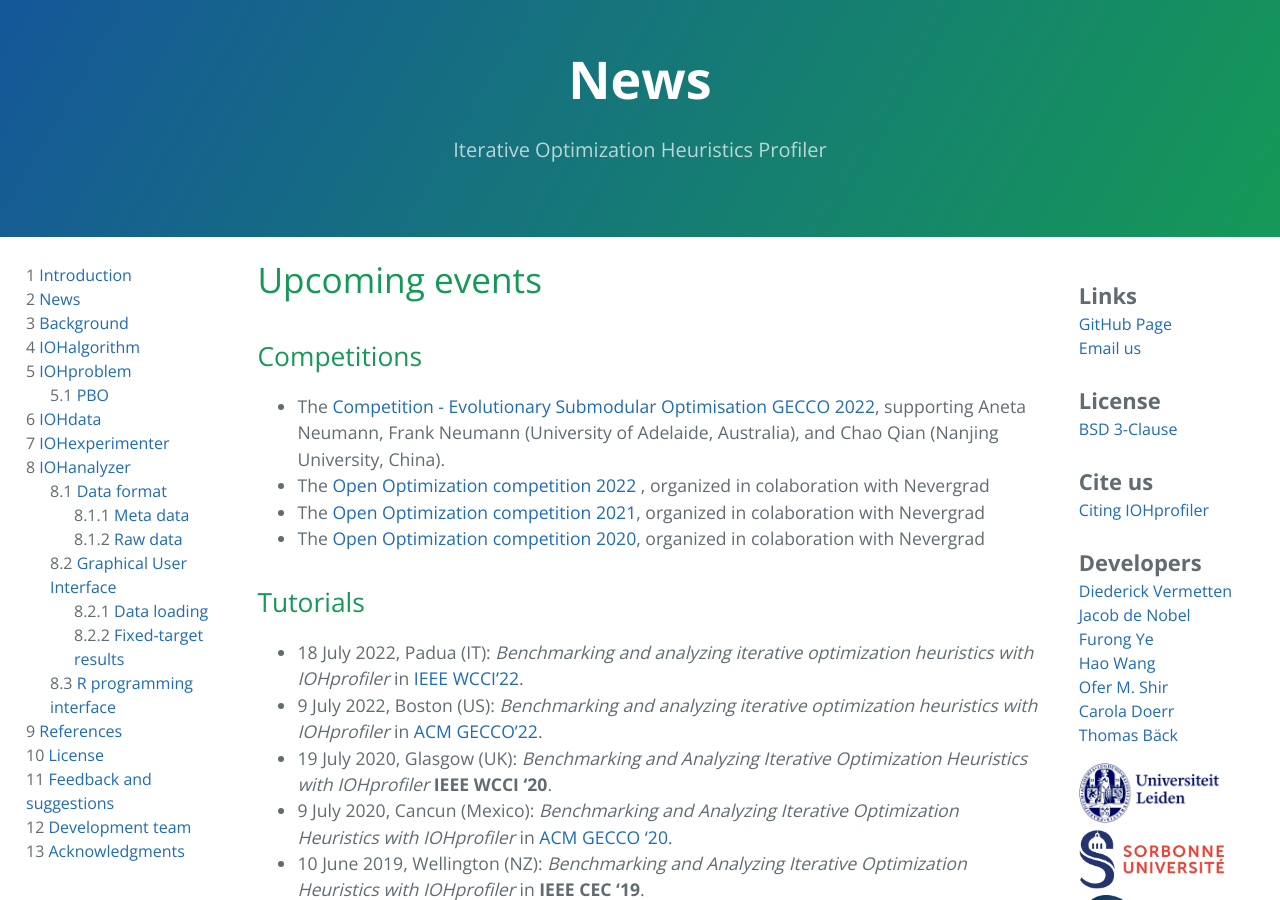
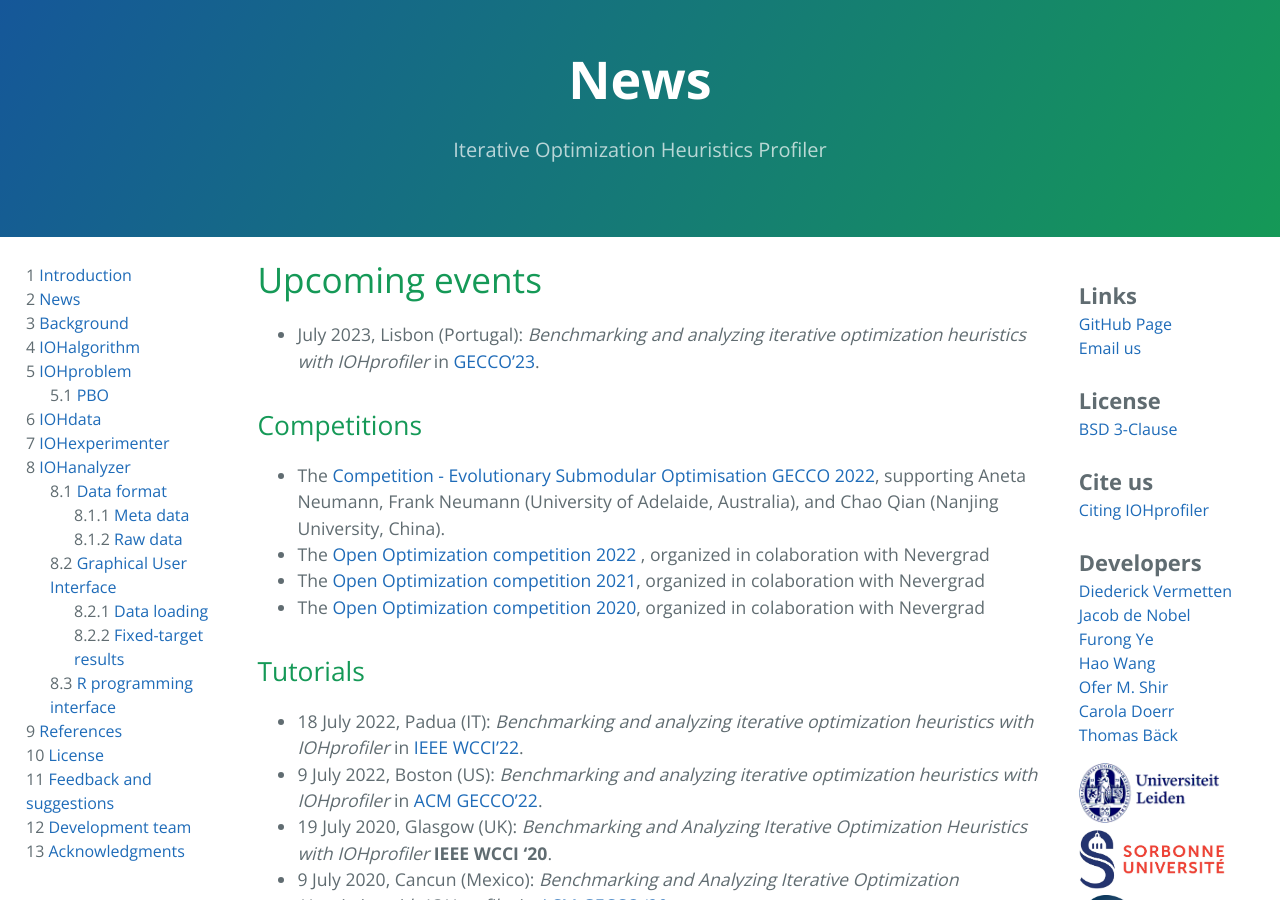
Before and after one commit to IOHprofiler/IOHprofiler.github.io, a Jekyll site: the page built from post.md, in a window 1280 px wide and 900 px high. Built offline with Jekyll 4.4.1, drawn with Linux system fonts in a browser that asks for light colours.

Commit message:
update news

```diff
--- a/post.md
+++ b/post.md
@@ -6,7 +6,7 @@ permalink: /News/
 
 
 # Upcoming events
-
+* July 2023, Lisbon (Portugal): *Benchmarking and analyzing iterative optimization heuristics with IOHprofiler* in [GECCO'23](https://gecco-2023.sigevo.org/HomePage).
 
 ## Competitions
 * The [Competition - Evolutionary Submodular Optimisation GECCO 2022](https://cs.adelaide.edu.au/~optlog/CompetitionESO2022.php), supporting Aneta Neumann, Frank Neumann (University of Adelaide, Australia), and Chao Qian (Nanjing University, China).
```
